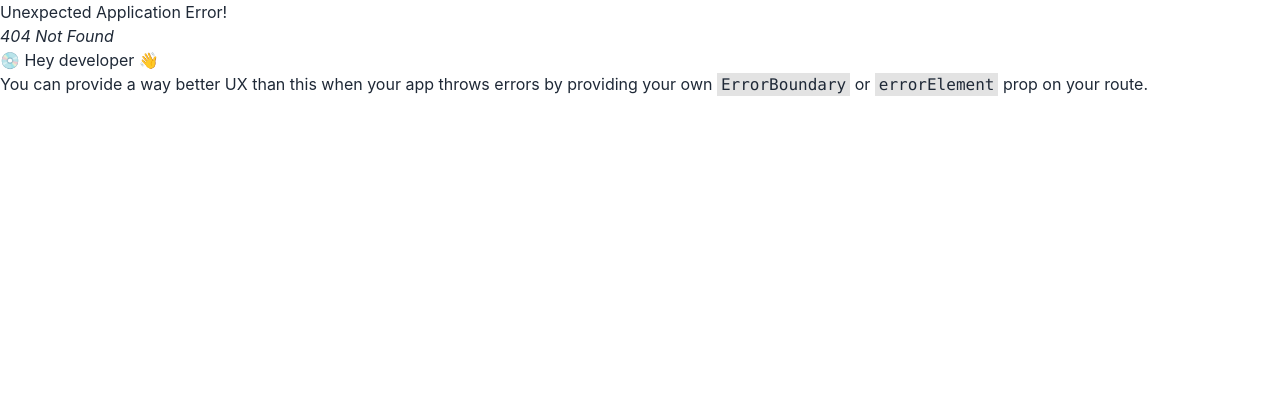
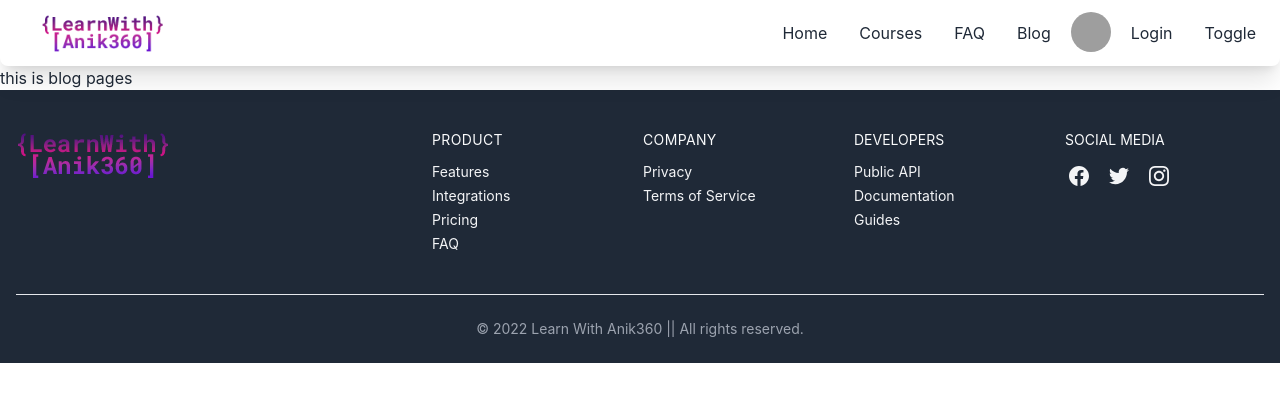
Before and after one commit to anikahammedkhan/learn-with-anik360-client, a React (Create React App) app: page /blog in a window 1280 px wide. Before the commit this address had no page. Shown: the top 402 px of the page. Built offline with nearby package versions, Linux system fonts and the light colour scheme; grey boxes are pictures that could not be loaded.

Commit message:
route setup completed

```diff
--- /dev/null
+++ b/src/Components/Blog/Blog.js
@@ -0,0 +1,11 @@
+import React from 'react';
+
+const Blog = () => {
+    return (
+        <div>
+            <h1>this is blog pages</h1>
+        </div>
+    );
+};
+
+export default Blog;
--- /dev/null
+++ b/src/Components/Courses/Courses.js
@@ -0,0 +1,11 @@
+import React from 'react';
+
+const Courses = () => {
+    return (
+        <div>
+            <h1>this is all courses page</h1>
+        </div>
+    );
+};
+
+export default Courses;
--- /dev/null
+++ b/src/Components/Faq/Faq.js
@@ -0,0 +1,11 @@
+import React from 'react';
+
+const Faq = () => {
+    return (
+        <div>
+            <h1>This is FAQ page</h1>
+        </div>
+    );
+};
+
+export default Faq;
--- /dev/null
+++ b/src/Components/Login/Login.js
@@ -0,0 +1,11 @@
+import React from 'react';
+
+const Login = () => {
+    return (
+        <div>
+            <h1>this is login page</h1>
+        </div>
+    );
+};
+
+export default Login;
--- a/src/Components/Navbar/Navbar.js
+++ b/src/Components/Navbar/Navbar.js
@@ -10,9 +10,10 @@ const Navbar = () => {
             </div>
             <div className="flex-none">
                 <ul className="menu menu-horizontal p-0">
-                    <li><Link to='/'>Courses</Link></li>
-                    <li><Link to='/'>FAQ</Link></li>
-                    <li><Link to='/'>Blog</Link></li>
+                    <li><Link to='/'>Home</Link></li>
+                    <li><Link to='/courses'>Courses</Link></li>
+                    <li><Link to='/faq'>FAQ</Link></li>
+                    <li><Link to='/blog'>Blog</Link></li>
                     <div className="dropdown dropdown-end">
                         <label tabIndex={0} className="btn btn-ghost btn-circle avatar">
                             <div className="w-10 rounded-full">
@@ -27,7 +28,7 @@ const Navbar = () => {
                             </li>
                         </ul>
                     </div>
-                    <li><Link to='/'>Login</Link></li>
+                    <li><Link to='/login'>Login</Link></li>
                     <li><Link to='/'>Toggle</Link></li>
                 </ul>
             </div>
--- /dev/null
+++ b/src/Components/SingleCourses/SingleCourses.js
@@ -0,0 +1,11 @@
+import React from 'react';
+
+const SingleCourses = () => {
+    return (
+        <div>
+            <h1>this is single courses page</h1>
+        </div>
+    );
+};
+
+export default SingleCourses;
```
Also changed, not shown: src/Routes/Router.js (+9 -0 lines).
